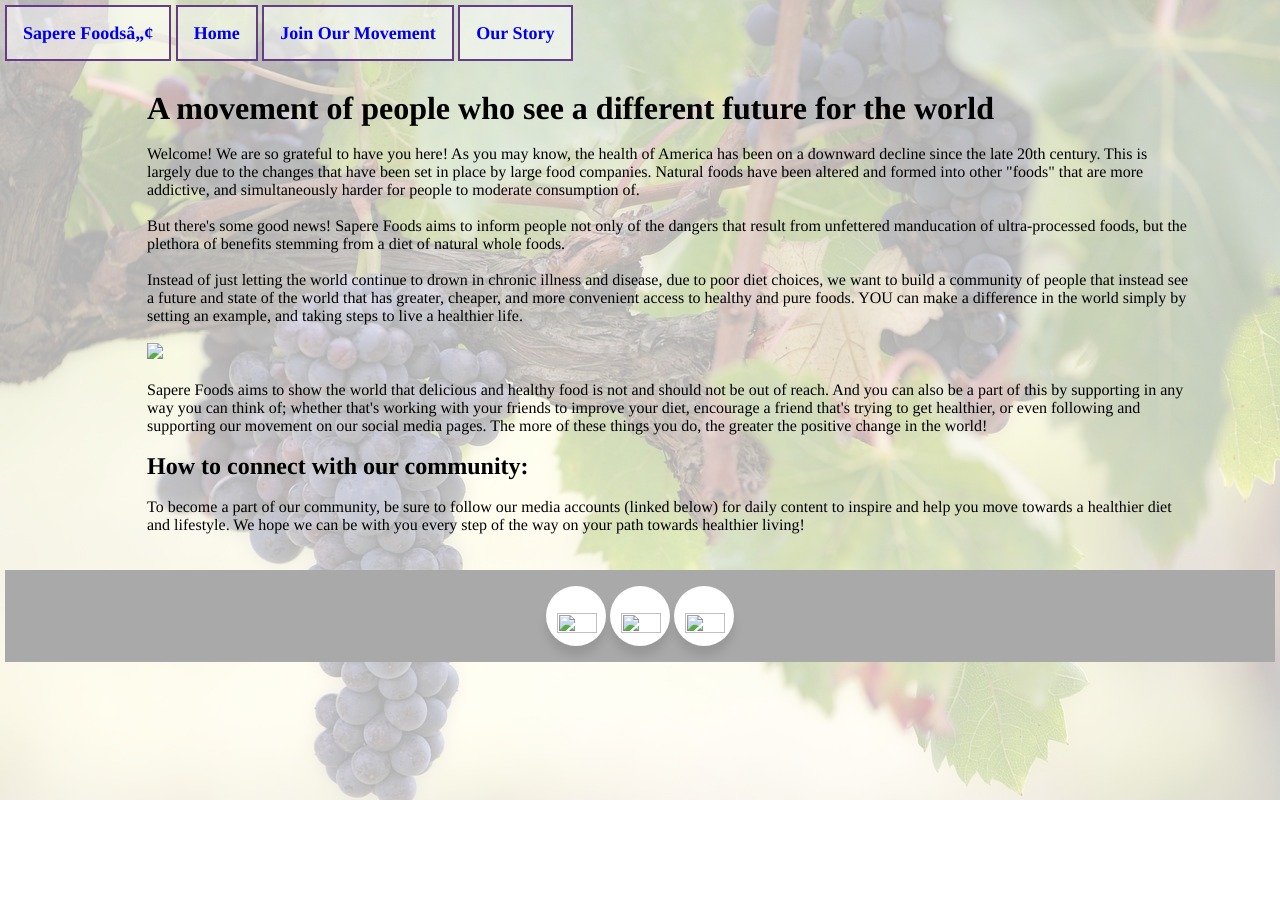
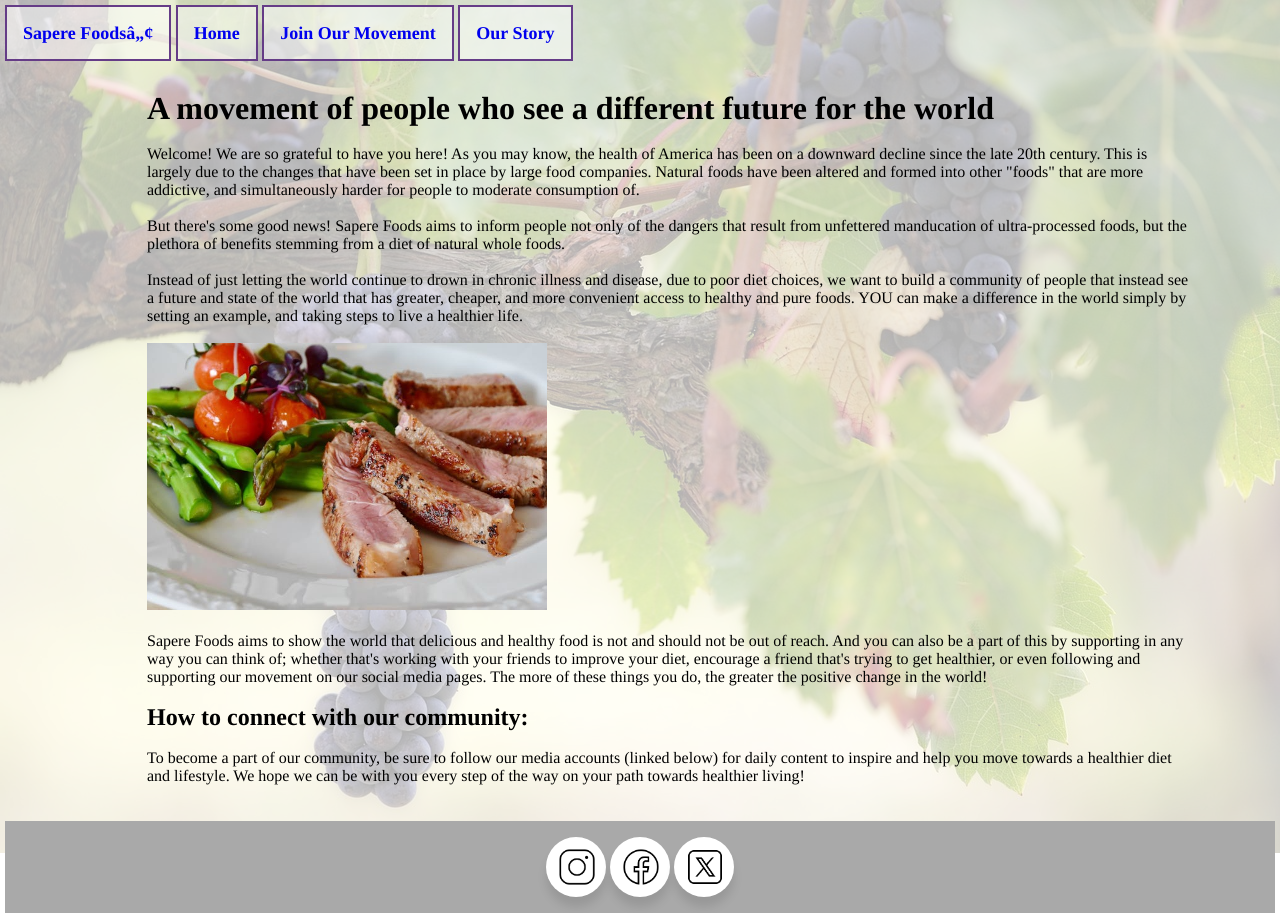
Before and after one commit to saperefoods/saperefoods-website, a plain HTML site: page ourmovement.html in a window 1280 px wide. Before the commit the page ends 800 px from the top, so only its background shows below. Drawn offline with Linux system fonts and the light colour scheme.

Commit message:
Update ourmovement.html

```diff
--- a/ourmovement.html
+++ b/ourmovement.html
@@ -40,7 +40,7 @@
                 <br>
                 <br>
                 <div>
-                    <img src=".saperefoods-website/images/food.jpg" width="400px">
+                    <img src="saperefoods-website/images/food.jpg" width="400px">
                 </div>
                 <br>
                 Sapere Foods aims to show the world that delicious and healthy food is not and
@@ -73,17 +73,17 @@
     <div class="wrapper">
       <div class="button">
           <div class="icon">
-              <a class="instagram-link" href="https://www.instagram.com/saperefoods/"><img class="media-icon" src=".saperefoods-website/images/instagram-icon.png"></a>
+              <a class="instagram-link" href="https://www.instagram.com/saperefoods/"><img class="media-icon" src="saperefoods-website/images/instagram-icon.png"></a>
           </div>
       </div>
       <div class="button">
           <div class="icon">
-              <a class="facebook-link" href="https://www.facebook.com/profile.php?id=61558754563297"><img class="media-icon" src=".saperefoods-website/images/facebook-icon.png"></a>
+              <a class="facebook-link" href="https://www.facebook.com/profile.php?id=61558754563297"><img class="media-icon" src="saperefoods-website/images/facebook-icon.png"></a>
           </div>
       </div>
       <div class="button">
           <div class="icon">
-              <a class="x-link" href="https://x.com/saperefoodsutah"><img class="media-icon" src=".saperefoods-website/images/x-icon.png"></a>
+              <a class="x-link" href="https://x.com/saperefoodsutah"><img class="media-icon" src="saperefoods-website/images/x-icon.png"></a>
           </div>
             </div>
         </div>
```
